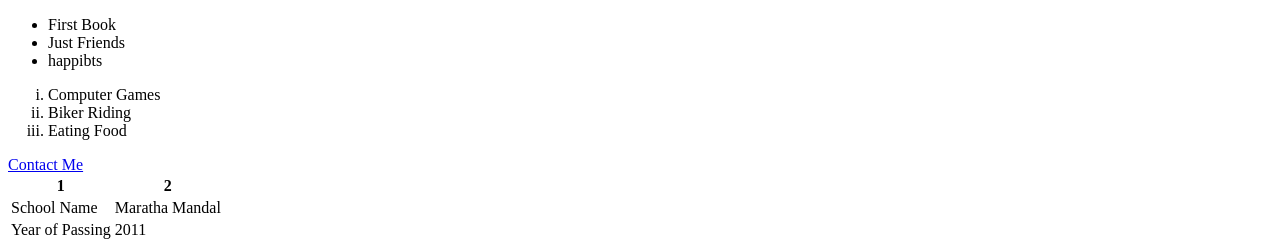
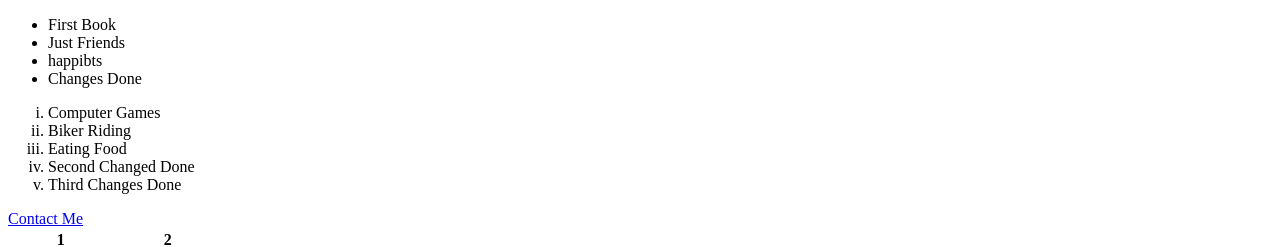
Before and after one commit to Abhisutar/cv, a plain HTML site: page index.html in a window 1280 px wide. Shown: the part 176-423 px from the top of the page. Drawn offline with Linux system fonts and the light colour scheme.

Commit message:
Chnages Done

```diff
--- a/index.html
+++ b/index.html
@@ -17,11 +17,14 @@
       <li>First Book</li>
       <li>Just Friends</li>
       <li>happibts </li>
+      <li>Changes Done</li>
     </ul>
     <ol type="i">
       <li>Computer Games </li>
       <li>Biker Riding</li>
       <li>Eating Food</li>
+      <li>Second Changed Done</li>
+      <li>Third Changes Done</li>
     </ol>
 
     <a href="contact.html">Contact Me </a>
```
